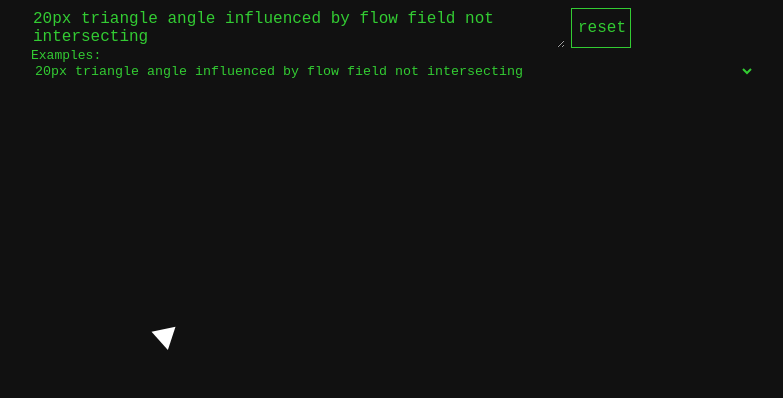
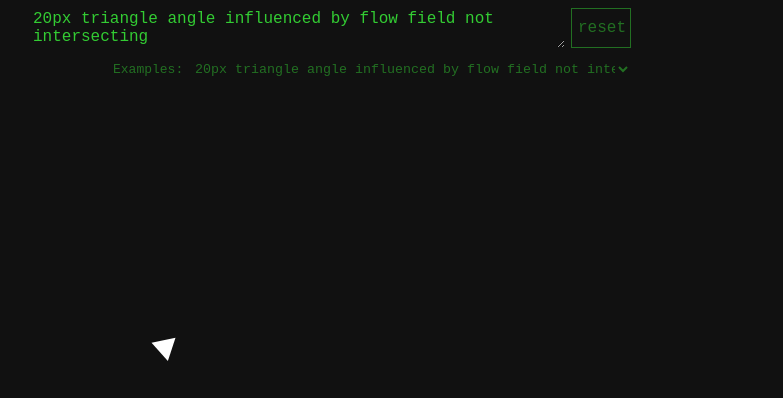
Before and after one commit to nthitz/shapes, a website built with webpack: page index.html in a window 1280 px wide. Shown: the whole page, without its empty margins (309-1092 px from the left). Built offline with nearby package versions, Linux system fonts and the light colour scheme; what polygons-intersect would draw is missing.

Commit message:
editor styles

```diff
--- a/styles.css
+++ b/styles.css
@@ -32,6 +32,11 @@ input {
   cursor: pointer;
   outline: none;
   height: 40px;
+  opacity: 0.5;
+  transition: opacity 0.3s ease-in-out;
+}
+input:hover {
+  opacity: 1;
 }
 
 select {
@@ -40,9 +45,16 @@ select {
   color: #3c3;
   border: none;
   cursor: pointer;
+  max-width: 440px;
 }
 #examples {
-  float:;
+  margin: 1em 0;
+  float: right;
+  opacity: 0.5;
+  transition: opacity 0.3s ease-in-out;
+}
+#examples:hover {
+  opacity: 1;
 }
 
 #output {
```
